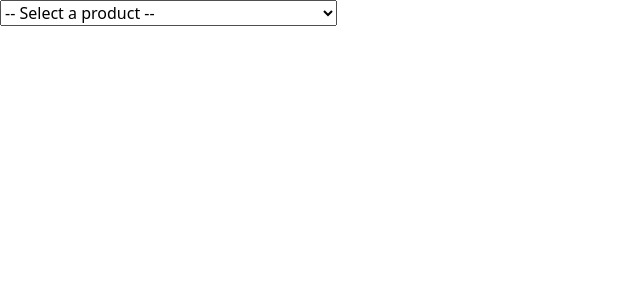
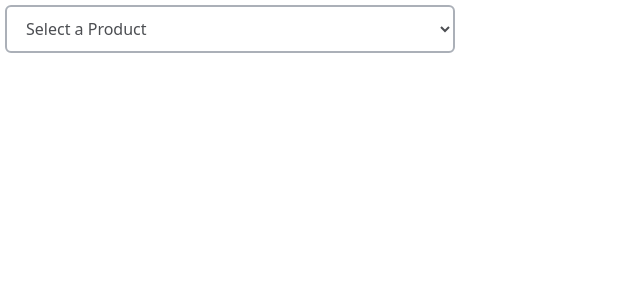
Before and after one commit to nikitaphopse/bike24-frontend-coding-challenge, a React (Create React App) app: page / in a window 1280 px wide. Shown: the top 300 px of the page, without its empty margins (0-640 px from the left). Built offline with nearby package versions, Linux system fonts and the light colour scheme.

Commit message:
Added css for dropdown

```diff
--- a/src/App.tsx
+++ b/src/App.tsx
@@ -1,9 +1,12 @@
 import Dropdown from "./components/dropdown";
+import { useState } from "react";
 
 const App = () => {
+  const [cartArr, updateCartArr] = useState<any>([]);
+
   return (
     <div className="App">
-      <Dropdown />
+      <Dropdown cartArr={cartArr} />
     </div>
   );
 };
--- /dev/null
+++ b/src/components/dropdown.css.tsx
@@ -0,0 +1,12 @@
+import styled from "styled-components";
+
+export const DropdownBox = styled.select`
+  width: 450px;
+  padding: 10px 15px;
+  margin: 5px;
+  border: 2px solid #abb0b8;
+  background: white;
+  border-radius: 6px;
+  outline: 0;
+  color: #4c4e52;
+`;
--- a/src/components/dropdown.tsx
+++ b/src/components/dropdown.tsx
@@ -1,17 +1,39 @@
 import data from "./../products.json";
+import { useState, useEffect } from "react";
+import { DropdownBox } from "./dropdown.css";
 
-const Dropdown = () => {
+const Dropdown = ({ cartArr }: any) => {
+  const initialProduct = { id: "" };
+  const [selProduct, setProduct] = useState<any>(initialProduct);
+  const [currCount, setCount] = useState<any>(1);
+
+  useEffect(() => {
+    if (!cartArr.length) {
+      setProduct(initialProduct);
+      setCount(1);
+    }
+  }, [cartArr]);
+
+  const handleProductChange = (event: any) => {
+    const updatedProduct = data.find(
+      (product: any) => product.id === event.target.value
+    );
+    setProduct(updatedProduct);
+  };
+
   return (
     <div>
-      <select>
-        <option value="⬇️ Select a product ⬇️"> -- Select a product -- </option>
+      <DropdownBox onChange={handleProductChange} value={selProduct.id}>
+        <option disabled value="">
+          Select a Product
+        </option>
         {data.map((product) => (
           <option
             key={product.id}
             value={product.id}
           >{`${product.productName} - $${product.price}`}</option>
         ))}
-      </select>
+      </DropdownBox>
     </div>
   );
 };
```
